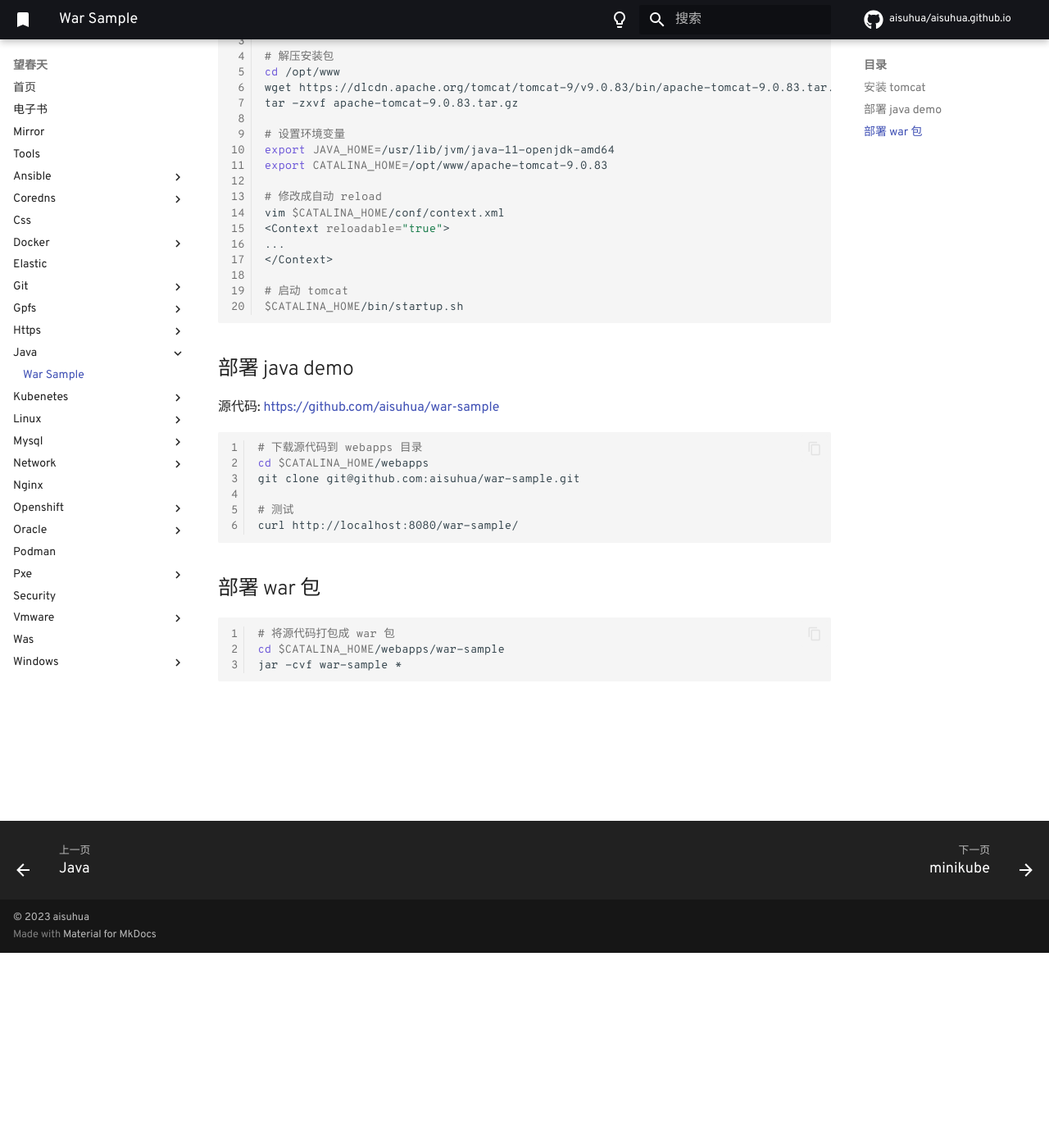
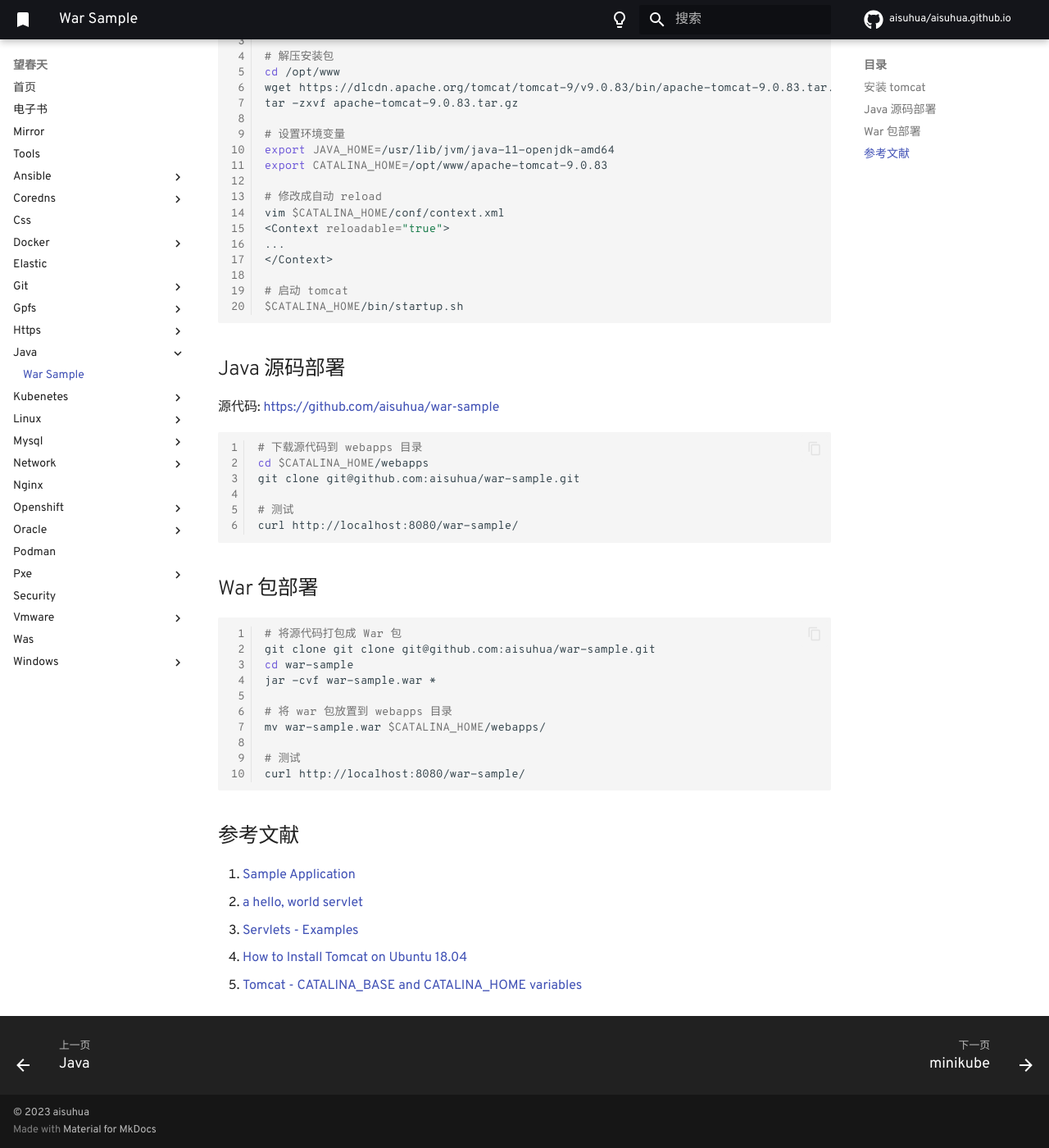
Before and after one commit to aisuhua/aisuhua.github.io, an MkDocs documentation site: the page built from docs/java/war-sample.md, in a window 1280 px wide and 1400 px high, scrolled down 238 px. Shown: the whole window at 82% size. Built offline with MkDocs 1.6.1 and Material for MkDocs 9.7.7, drawn with Linux system fonts in a browser that asks for light colours; comment, search, counter and statistics services are not loaded.

Commit message:
war-sample.md

````diff
--- a/docs/java/war-sample.md
+++ b/docs/java/war-sample.md
@@ -25,7 +25,7 @@ vim $CATALINA_HOME/conf/context.xml
 $CATALINA_HOME/bin/startup.sh
 ```
 
-## 部署 java demo
+## Java 源码部署
 
 源代码: https://github.com/aisuhua/war-sample
 
@@ -38,10 +38,26 @@ git clone git@github.com:aisuhua/war-sample.git
 curl http://localhost:8080/war-sample/
 ```
 
-## 部署 war 包
+## War 包部署
 
 ```sh
-# 将源代码打包成 war 包
-cd $CATALINA_HOME/webapps/war-sample
-jar -cvf war-sample *
+# 将源代码打包成 War 包
+git clone git clone git@github.com:aisuhua/war-sample.git
+cd war-sample
+jar -cvf war-sample.war *
+
+# 将 war 包放置到 webapps 目录
+mv war-sample.war $CATALINA_HOME/webapps/
+
+# 测试
+curl http://localhost:8080/war-sample/
 ```
+
+
+## 参考文献
+
+1. [Sample Application](https://tomcat.apache.org/tomcat-9.0-doc/appdev/sample/)
+2. [a hello, world servlet](https://www.caucho.com/resin-3.1/examples/servlet-hello/index.xtp)
+3. [Servlets - Examples](https://www.tutorialspoint.com/servlets/servlets-first-example.htm)
+4. [How to Install Tomcat on Ubuntu 18.04](https://www.hostinger.com/tutorials/how-to-install-tomcat-on-ubuntu/)
+5. [Tomcat - CATALINA_BASE and CATALINA_HOME variables](https://stackoverflow.com/questions/3090398/tomcat-catalina-base-and-catalina-home-variables)
````
